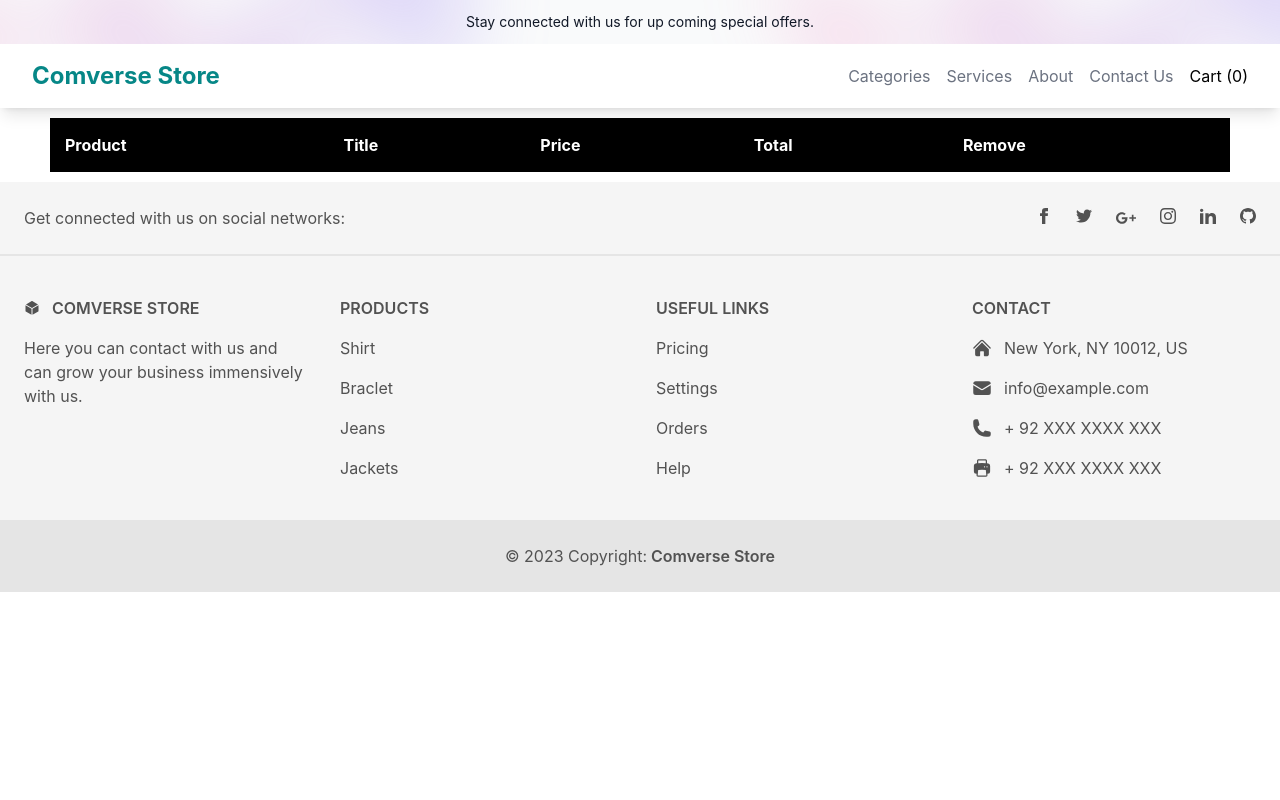
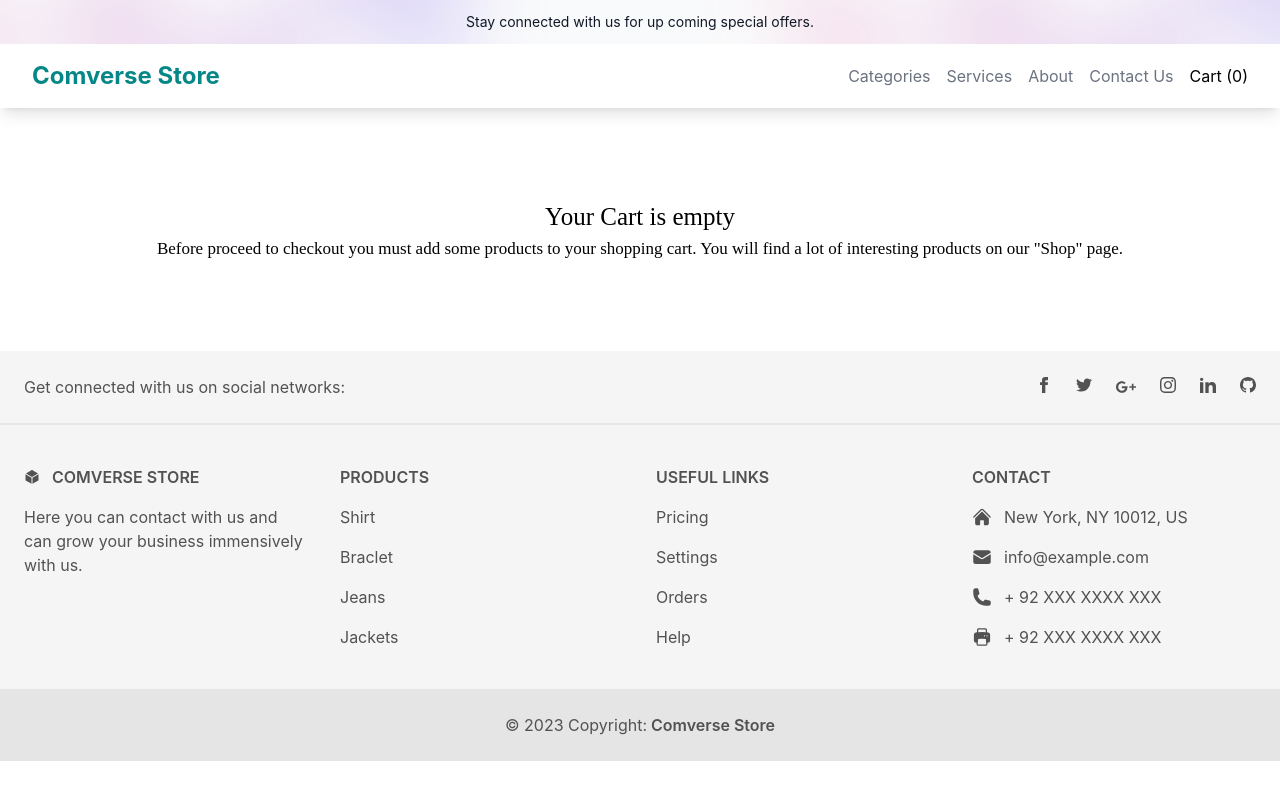
Before and after one commit to zeeshan526/Ecommerce-frontend, a React (Create React App) app: page /cart in a window 1280 px wide. Built offline with nearby package versions, Linux system fonts and the light colour scheme.

Commit message:
working on cart functionality

```diff
--- a/src/App.js
+++ b/src/App.js
@@ -5,6 +5,7 @@ import { Routes, Route } from "react-router-dom";
 import ProductsListings from "./components/Products/ProductsListings";
 import ProductDetails from "./components/Products/ProductDetails";
 import Cart from "./components/cart/cart";
+import Thanku from "./components/cart/Thanku";
 
 function App() {
   // let [num, setNum] = useState(0);
@@ -23,6 +24,8 @@ function App() {
         <Route path="/" exact element={<ProductsListings />} />
         <Route path="/product/:productid" exact element={<ProductDetails />} />
         <Route path="/cart" element={<Cart />} />
+        <Route path="/thankYou" element={<Thanku />} />
+
       </Routes>
 
       <Footer />
--- a/src/components/Products/Product.css
+++ b/src/components/Products/Product.css
@@ -58,12 +58,12 @@
 
     border-radius: 3px;
     border: none;
-    background-color: darkorange;
+    background-color: #068787;
     color: white;
     width: 85px;
     cursor: pointer;
     font-size: 13px;
-    font-weight: lighter;
+
 }
 
  /* productDetails styling */
@@ -96,12 +96,12 @@
     margin-left: 40px;
     border-radius: 3px;
     border: none;
-    background-color: darkorange;
+    background-color: #068787;
     color: white;
     width: 100px;
     cursor: pointer;
     font-size: 13px;
-    font-weight: lighter;
+
 }
 
 
@@ -184,13 +184,12 @@
     text-transform: uppercase;
     font-size: 13px;
     color: white;
-    font-weight: lighter;
     margin-bottom: 3px;
     margin-left: 19px;
     margin-top: 20px;
     border-radius: 3px;
     border: none;
-    background-color: darkorange;
+    background-color: #068787;
     cursor: pointer;
 }
 
--- a/src/components/Products/ProductDetails.js
+++ b/src/components/Products/ProductDetails.js
@@ -6,13 +6,13 @@ import {
   removeSelectedProducts,
   selectedProducts,
   AddToCart,
-  incrementItemCount,
-  decrementItemCount
+  // incrementItemCount,
+  // decrementItemCount
 } from "../../redux/actions/productActions";
 
 export default function ProductDetails() {
   const products = useSelector((state) => state.product);
-  const { id,title, price, image } = products;
+  const { title, price, image } = products;
 
   const { productid } = useParams();
   const dispatch = useDispatch();
@@ -41,13 +41,13 @@ export default function ProductDetails() {
 
 
 
-  const handleIncrement = () => {
-    dispatch(incrementItemCount(id));
-  };
+  // const handleIncrement = () => {
+  //   dispatch(incrementItemCount(id));
+  // };
 
-  const handleDecrement = () => {
-     dispatch(decrementItemCount(id));
-  };
+  // const handleDecrement = () => {
+  //    dispatch(decrementItemCount(id));
+  // };
 
   return (
     <div className="datail-container">
@@ -70,9 +70,9 @@ export default function ProductDetails() {
               <p>{price}</p>
             </div>
             <div>
-            <button onClick={()=>handleIncrement(id)}>increase</button>
+            {/* <button onClick={()=>handleIncrement(id)}>increase</button>
              <spna> </spna>
-             <button onClick={()=>handleDecrement(id)}>decrease</button>
+             <button onClick={()=>handleDecrement(id)}>decrease</button> */}
 </div>
             {/* <p className='detail-price'>Price: {price}</p> */}
             <button className="Add-To-Cart-btn" onClick={() => addToCart()}>
--- a/src/components/Products/ProductsListings.js
+++ b/src/components/Products/ProductsListings.js
@@ -1,13 +1,13 @@
 import React, { useEffect } from "react";
 import "../Products/Product.css";
-import { useDispatch } from "react-redux";
+import { useSelector,useDispatch } from "react-redux";
 import ProductComponents from "./ProductComponents";
 import { setproducts } from "../../redux/actions/productActions";
 import axios from "axios";
 import HomePageCrousel from "./../Header/HomePageCrousel";
 
 function ProductsListings() {
-  // const products= useSelector((state)=> state);
+   const products= useSelector((state)=> state);
 
   const dispatch = useDispatch();
 
@@ -18,6 +18,7 @@ function ProductsListings() {
     axios
       .get("https://fakestoreapi.com/products/?limit=15")
       .then((response) => {
+        // let res=response.data
         //   console.log(response.data);
 
         dispatch(setproducts(response.data));
@@ -42,7 +43,12 @@ function ProductsListings() {
     <div>
       <div>
         <HomePageCrousel />
+        {Object.keys(products).length === 0 ? (
+        <div>Loading...</div>
+      ) : (
+
         <ProductComponents />
+      )}
       </div>
     </div>
   );
--- /dev/null
+++ b/src/components/cart/Thanku.js
@@ -0,0 +1,9 @@
+import React from 'react'
+
+function Thanku() {
+  return (
+    <div>Thank You For Shopping!</div>
+  )
+}
+
+export default Thanku
--- a/src/components/cart/cart.css
+++ b/src/components/cart/cart.css
@@ -17,3 +17,40 @@
 .cart-wrapper tr{
     /* border: 1px solid hsla(0,0%,86.7%,.5); */
 }
+.subtotal{
+    margin-top: 50px;
+    /* display: flex;
+    justify-content: flex-end; */
+}
+.checkout-btn{
+
+
+    text-align: center;
+    padding: 10px 0px;
+    width: 50%;
+    border-radius: 0;
+    text-transform: uppercase;
+    font-size: 13px;
+    color: white;
+    margin-bottom: 3px;
+    margin-top: 20px;
+    border-radius: 3px;
+    border: none;
+    background-color: #068787;
+    cursor: pointer;
+
+}
+.empty-cart{
+    margin: 90px;
+}
+.empty-cart .p1{
+    text-align: center;
+    font-size: 25px;
+    font-family: ui-serif;
+}
+
+.empty-cart .p2{
+    text-align: center;
+    font-size: 17px;
+    font-family: ui-serif;
+}
--- a/src/components/cart/cart.js
+++ b/src/components/cart/cart.js
@@ -2,22 +2,33 @@ import React from "react";
 import "../cart/cart.css";
 import { useDispatch, useSelector } from "react-redux";
 import { removeFromCart } from "../../redux/actions/productActions";
+import { Link } from "react-router-dom";
 
 function Cart() {
   const dispatch = useDispatch();
 
-  const cartItem = useSelector((state) => state.cart.cartItems);
+  const cart = useSelector((state) => state.cart);
+  // const totalPrice = useSelector((state) => state.cart);
 
   const removeItem = (id) => {
     dispatch(removeFromCart(id));
   };
 
-  console.log("item", cartItem);
+  // console.log("item", cartItem);
   return (
     <div className="car-page">
       <div className="cart-wrapper">
         <div>
+        {cart.cartItems.length===0?
+            <div className="empty-cart">
+            <p className="p1">Your Cart is empty</p>
+            <p className="p2">Before proceed to checkout you must add some products to your shopping cart.
+You will find a lot of interesting products on our "Shop" page.</p>
+            </div>: (
+
+
           <table>
+
             <tr>
               <th>Product</th>
               <th>Title</th>
@@ -25,7 +36,9 @@ function Cart() {
               <th>Total</th>
               <th>Remove</th>
             </tr>
-            {cartItem.map((item) => (
+
+            {cart.cartItems.map((item) => (
+
               <tr key={item.id}>
                 <td><img style={{width:'50px'}} src={item.image} alt=""/></td>
                 <td>{item.title}</td>
@@ -34,10 +47,22 @@ function Cart() {
                 <td>
                   <button onClick={() => removeItem(item.id)}>Remove</button>
                 </td>
+
               </tr>
+
             ))}
+            <tr>
+            <div className="subtotal"><p>Subtotal: {cart.totalPrice}</p></div>
+            <Link to='/thankYou'>
+        <div className="checkout-btn">Checkout</div>
+
+            </Link>
+        </tr>
           </table>
+          )}
+
         </div>
+
       </div>
     </div>
   );
--- a/src/redux/reducers/cartReducers.js
+++ b/src/redux/reducers/cartReducers.js
@@ -3,11 +3,12 @@ import { ActionTypes } from "../constants/actions-types";
 const initialState = {
   itemCount:0,
   cartItems: [],
+  totalPrice:0,
 };
 
 export const cartReducer = (state = initialState, action) => {
   debugger;
-  console.log("state", state);
+  // console.log("state", state);
   switch (action.type) {
     case ActionTypes.Add_TO_CART:
       const existingItemIndex = state.cartItems.findIndex(item => item.id === action.payload.id);
@@ -18,7 +19,8 @@ export const cartReducer = (state = initialState, action) => {
         return {
           ...state,
           cartItems: updatedCart,
-          itemCount: state.itemCount + 1
+          itemCount: state.itemCount + 1,
+          totalPrice: state.totalPrice + action.payload.price
         };
       } else {
         // item does not exist in cart
@@ -26,15 +28,22 @@ export const cartReducer = (state = initialState, action) => {
         return {
           ...state,
           cartItems: [...state.cartItems, newCartItem],
-          itemCount: state.itemCount + 1
+          itemCount: state.itemCount + 1,
+          totalPrice: state.totalPrice + action.payload.price
+
         };
       }
     case ActionTypes.REMOVE_FROM_CART:
       const filteredCart = state.cartItems.filter(item => item.id !== action.payload);
+      const removedItem = state.cartItems.find(item => item.id === action.payload);
+
       return {
         ...state,
         cartItems: filteredCart,
-        itemCount: state.itemCount - 1
+        itemCount: state.itemCount - 1,
+        totalPrice: state.totalPrice - removedItem.price,
+
+
       };
 
 //increment and decrement quantity
```
Also changed, not shown: src/components/Products/ProductComponents.js (+2 -6 lines).
